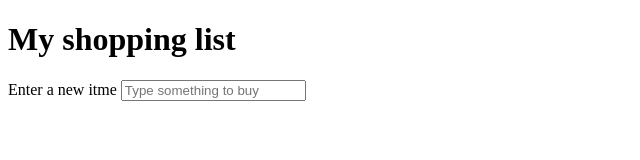
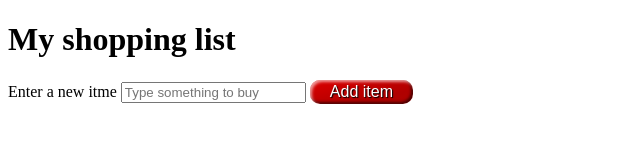
Before and after one commit to robithegreat/powercoders, a plain HTML site: page shopping/index.html in a window 1280 px wide. Shown: the whole page, without its empty margins (0-640 px from the left). Drawn offline with Linux system fonts and the light colour scheme.

Commit message:
Iinitial selection for the shopping list
entering a button and styling on css

```diff
--- a/shopping/index.html
+++ b/shopping/index.html
@@ -8,8 +8,11 @@
   <body>
     <h1>My shopping list</h1>
 
-    <label for="item">Enter a new itme</label>
-    <input type="text" id="item" placeholder="Type something to buy">
+    <div>
+      <label for="item">Enter a new itme</label>
+      <input type="text" id="item" placeholder="Type something to buy">
+      <input type="button" class="styled" value="Add item">
+    </div>
     <ul>
 
     </ul>
--- a/shopping/style.css
+++ b/shopping/style.css
@@ -0,0 +1,26 @@
+.styled {
+    border: 0;
+    line-height: 1.5;
+    padding: 0 20px;
+    font-size: 1rem;
+    text-align: center;
+    color: #fff;
+    text-shadow: 1px 1px 1px #000;
+    border-radius: 10px;
+    background-color: rgba(220, 0, 0, 1);
+    background-image: linear-gradient(to top left,
+    rgba(0, 20, 0, .2),
+    rgba(0, 0, 0, .2) 30%,
+    rgba(0, 0, 0, 0));
+    box-shadow: inset 2px 2px 3px rgba(255, 255, 255, .6),
+    inset -2px -2px 3px rgba(0, 0, 0, .6);
+}
+
+.styled:hover {
+    background-color: rgba(255, 0, 0, 1);
+}
+
+.styled:active {
+    box-shadow: inset -2px -2px 3px rgba(255, 255, 255, .6),
+    inset 2px 2px 3px rgba(0, 0, 0, .6);
+}
```
